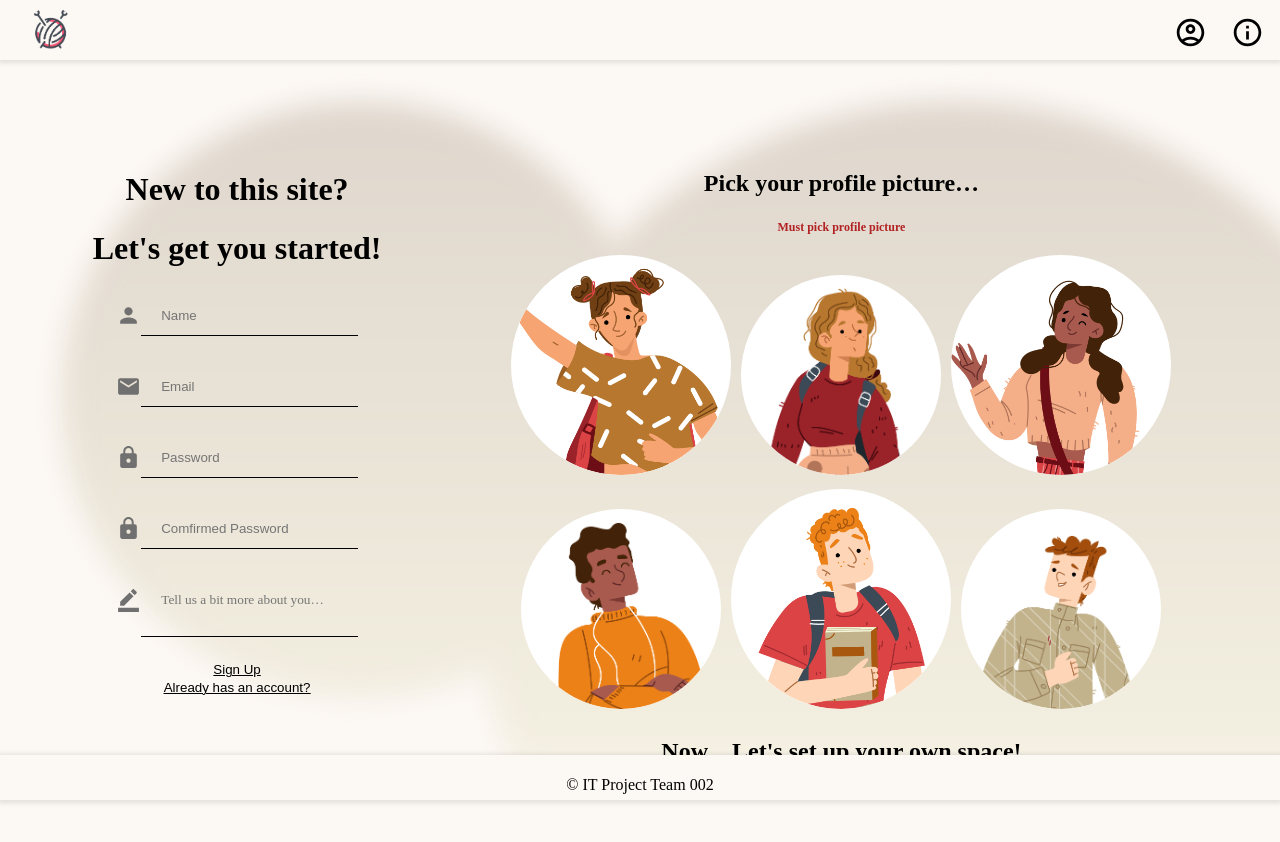
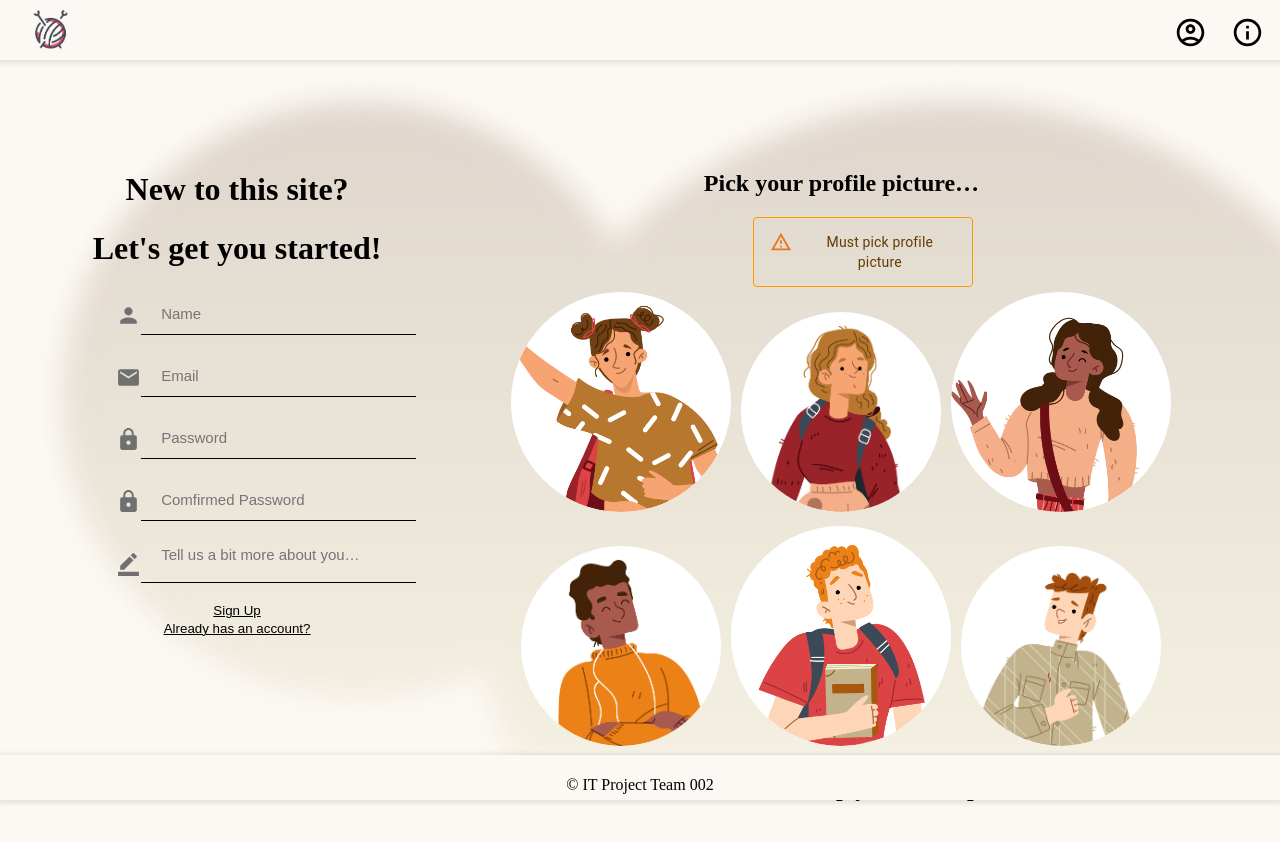
Before and after one commit to IT-Project-002/Frontend, a React (Create React App) app: page /user/register in a window 1280 px wide. Shown: the top 842 px of the page. Built offline with nearby package versions, Linux system fonts and the light colour scheme.

Commit message:
login,register page: use alert for error message, fix form size, fix autofill

```diff
--- a/src/css/form.css
+++ b/src/css/form.css
@@ -25,23 +25,23 @@
 .input-container {
   display: -ms-flexbox; /* IE10 */
   display: flex;
-  width: 60%;
+  width: 300px;
   margin-left: 20%;
   margin-right: 20%;
-  margin-bottom: 15px;
-  font-size: 40px;
+  margin-bottom: 10px;
 }
 
 .input-container input {
   width: 100%;
   padding: 12px 20px;
-  margin: 8px 0;
+  margin: 5px 0;
   display: inline-block;
   border: none;
   background: transparent;
   border-bottom: 1px solid black;
   box-sizing: border-box;
   text-align: left;
+  font-size:15px;
 }
 
 .input-container input[type="email"]:focus,
@@ -51,10 +51,17 @@ input[type="text"]:focus {
   outline: none;
 }
 
-input:-webkit-autofill {
+/* input:-webkit-autofill {
   -webkit-box-shadow: 200px 200px 100px #e4dfd4 inset;
   box-shadow: 200px 200px 100px #e4dfd4 inset;
-  /* border-radius: none; */
+  font-size:15px;
+} */
+
+input:-webkit-autofill,
+input:-webkit-autofill:hover,
+input:-webkit-autofill:focus,
+input:-webkit-autofill:active {
+    transition: background-color 5000s ease-in-out 0s;
 }
 
 /* ===================================================== */
@@ -72,9 +79,9 @@ input:-webkit-autofill {
 /* Textarea (bio) */
 
 textarea {
-  font-family: "Ariel";
+  font-family: Arial;
   width: 100%;
-  padding: 12px 20px;
+  padding: 2px 20px;
   margin: 8px 0;
   display: inline-block;
   border: none;
@@ -83,6 +90,7 @@ textarea {
   box-sizing: border-box;
   text-align: left;
   resize: none;
+  font-size: 15px;
 }
 
 textarea:focus {
--- a/src/css/login.css
+++ b/src/css/login.css
@@ -30,6 +30,11 @@
   display: grid;
   padding: 5%;
   text-align: center;
+}
+
+.login-alert {
+  width: 300px;
+  margin-left: 20%;
 }
 
 /* ===================================================== */
--- a/src/css/register.css
+++ b/src/css/register.css
@@ -20,8 +20,19 @@
   text-align: center;
 }
 
+.register-alert {
+  width: 300px;
+  margin-left:20%;
+  text-align: left;
+}
+
 /* ===================================================== */
 /* Right section: Bubble */
+
+.avatar-alert {
+  width: 220px;
+  margin-left:39%;
+}
 
 .bubble-container {
   grid-area: avator-selection;
--- a/src/pages/login.js
+++ b/src/pages/login.js
@@ -6,6 +6,7 @@ import d1 from "../image/pages/loginDrawer.png";
 import { AiFillEyeInvisible, AiFillEye, AiTwotoneMail } from "react-icons/ai";
 import React from "react";
 import background from "../image/background/login.png";
+import Alert from "@mui/material/Alert";
 
 const EMAIL_REG = new RegExp(/^[A-Z0-9._%+-]+@[A-Z0-9.-]+\.[A-Z]{2,4}$/i);
 export const validateEmailInput = (str = "") => EMAIL_REG.test(str);
@@ -77,9 +78,9 @@ function Login() {
               />
             </div>
             {email && !validateEmailInput(email) ? (
-              <p id="uidnote" className="instructions">
+              <Alert className="login-alert" severity="warning" variant="outlined">
                 Email not valid
-              </p>
+              </Alert>
             ) : null}
             <div className="input-container">
               <label className="login-icon">
--- a/src/pages/register.js
+++ b/src/pages/register.js
@@ -13,6 +13,7 @@ import male1 from "../image/avatar/male1.png";
 import male2 from "../image/avatar/male2.png";
 import male3 from "../image/avatar/male3.png";
 import background from "../image/background/login.png";
+import Alert from "@mui/material/Alert";
 
 const NAME_REG = new RegExp(/^[A-Z0-9][A-z0-9-_]{3,14}$/i);
 const EMAIL_REG = new RegExp(/^[A-Z0-9._%+-]+@[A-Z0-9.-]+\.[A-Z]{2,4}$/i);
@@ -95,11 +96,9 @@ function Registration() {
             />
           </div>
           {username && !validName(username) ? (
-            <p id="uidnote" className="instructions">
-              3 to 14 characters.
-              <br />
-              Letters, numbers, underscores, hyphens allowed.
-            </p>
+            <Alert className="register-alert" severity="warning" variant="outlined">
+              3 to 14 characters. Letters, numbers, underscores, hyphens allowed.
+            </Alert>
           ) : null}
 
           {/* Email */}
@@ -116,9 +115,9 @@ function Registration() {
             />
           </div>
           {email && !validEmail(email) ? (
-            <p id="uidnote" className="instructions">
+            <Alert className="register-alert" severity="warning" variant="outlined">
               Valid email prefixes: example@mail.com
-            </p>
+            </Alert>
           ) : null}
 
           {/* Password */}
@@ -135,12 +134,9 @@ function Registration() {
             />
           </div>
           {password && !validPwd(password) ? (
-            <p id="uidnote" className="instructions">
-              8 to 24 characters.
-              <br />
-              Must include uppercase, lowercase letters and a number.
-              <br />
-            </p>
+            <Alert className="register-alert" severity="warning" variant="outlined">
+              8 to 24 characters. Must include uppercase, lowercase letters and a number.
+            </Alert>
           ) : null}
 
           {/* Confirm Password */}
@@ -157,9 +153,9 @@ function Registration() {
             />
           </div>
           {password && !validMatch(password, matchPwd) ? (
-            <p id="uidnote" className="instructions">
+            <Alert className="register-alert" severity="warning" variant="outlined">
               Passwords did not match
-            </p>
+            </Alert>
           ) : null}
 
           {/* Bio */}
@@ -185,9 +181,9 @@ function Registration() {
       <div className="bubble-container">
         <h2>Pick your profile picture…</h2>
         {!avatar ? (
-          <p id="uidnote" className="instructions">
-            Must pick profile picture
-          </p>
+          <Alert className="avatar-alert" severity="warning" variant="outlined">
+              Must pick profile picture
+          </Alert>
         ) : null}
         <img
           src={female1}
```
